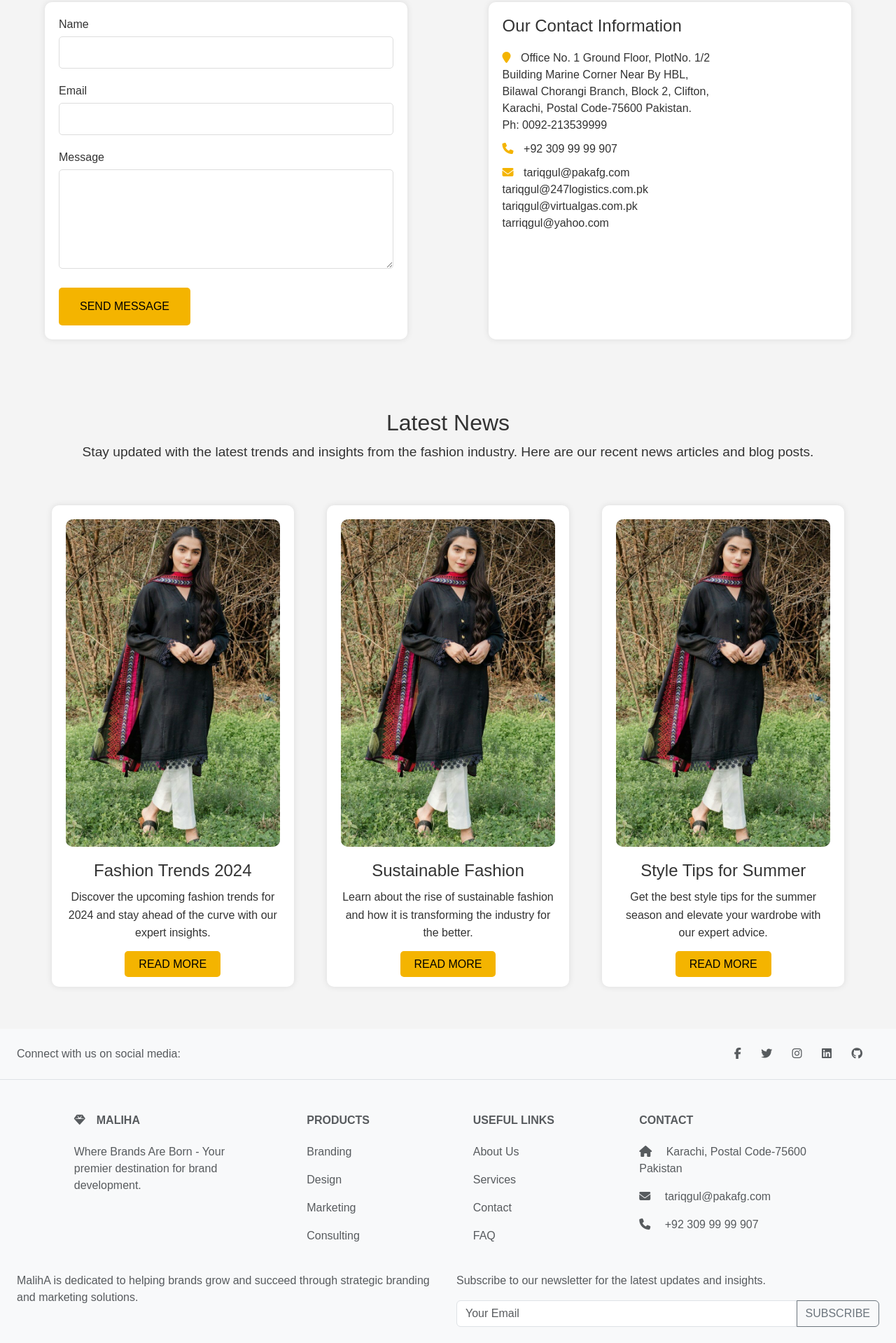
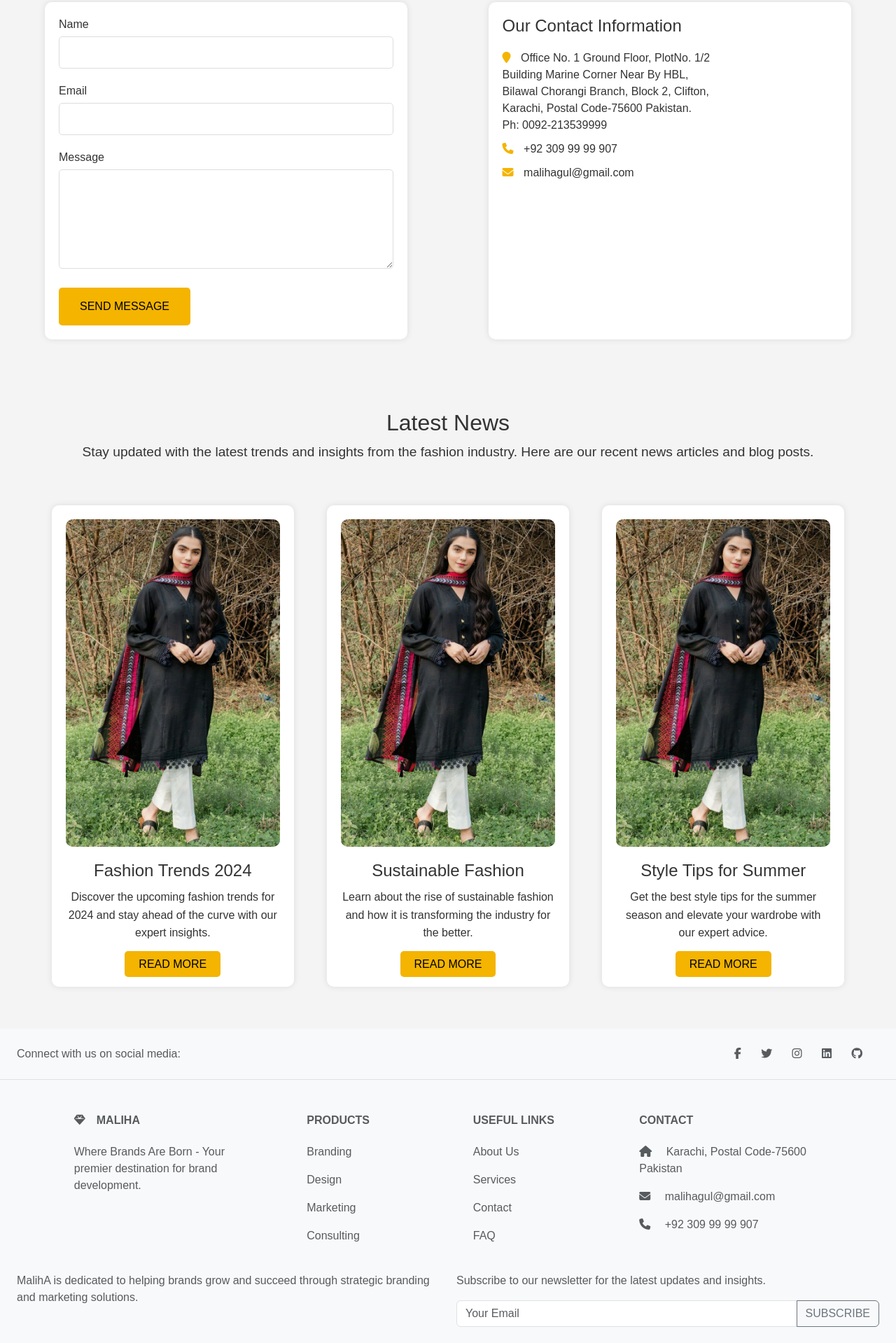
Before and after one commit to harisuddin22/Maliha, a plain HTML site: page index.html in a window 1280 px wide. Shown: the part 2861-4780 px from the top of the page at 70% size. Drawn offline with nearby package versions, Linux system fonts and the light colour scheme.

Commit message:
email changed

```diff
--- a/index.html
+++ b/index.html
@@ -167,7 +167,7 @@
                     <h3>Our Contact Information</h3>
                     <p><i class="fa fa-map-marker"></i> Office No. 1 Ground Floor, PlotNo. 1/2 <br> Building Marine Corner Near By HBL, <br> Bilawal Chorangi Branch, Block 2, Clifton, <br> Karachi, Postal Code-75600 Pakistan. <br> Ph: 0092-213539999 </p>
                     <p><i class="fa fa-phone"></i> +92 309 99 99 907</p>
-                    <p><i class="fa fa-envelope"></i> tariqgul@pakafg.com <br> tariqgul@247logistics.com.pk <br> tariqgul@virtualgas.com.pk <br> tarriqgul@yahoo.com</p>
+                    <p><i class="fa fa-envelope"></i> malihagul@gmail.com</p>
                 </div>
             </div>
         </div>
@@ -302,7 +302,7 @@
                     <p><i class="fas fa-home me-3"></i> Karachi, Postal Code-75600 Pakistan</p>
                     <p>
                         <i class="fas fa-envelope me-3"></i>
-                        tariqgul@pakafg.com
+                        malihagul@gmail.com
                     </p>
                     <p><i class="fas fa-phone me-3"></i> +92 309 99 99 907</p>
                 </div>
```
